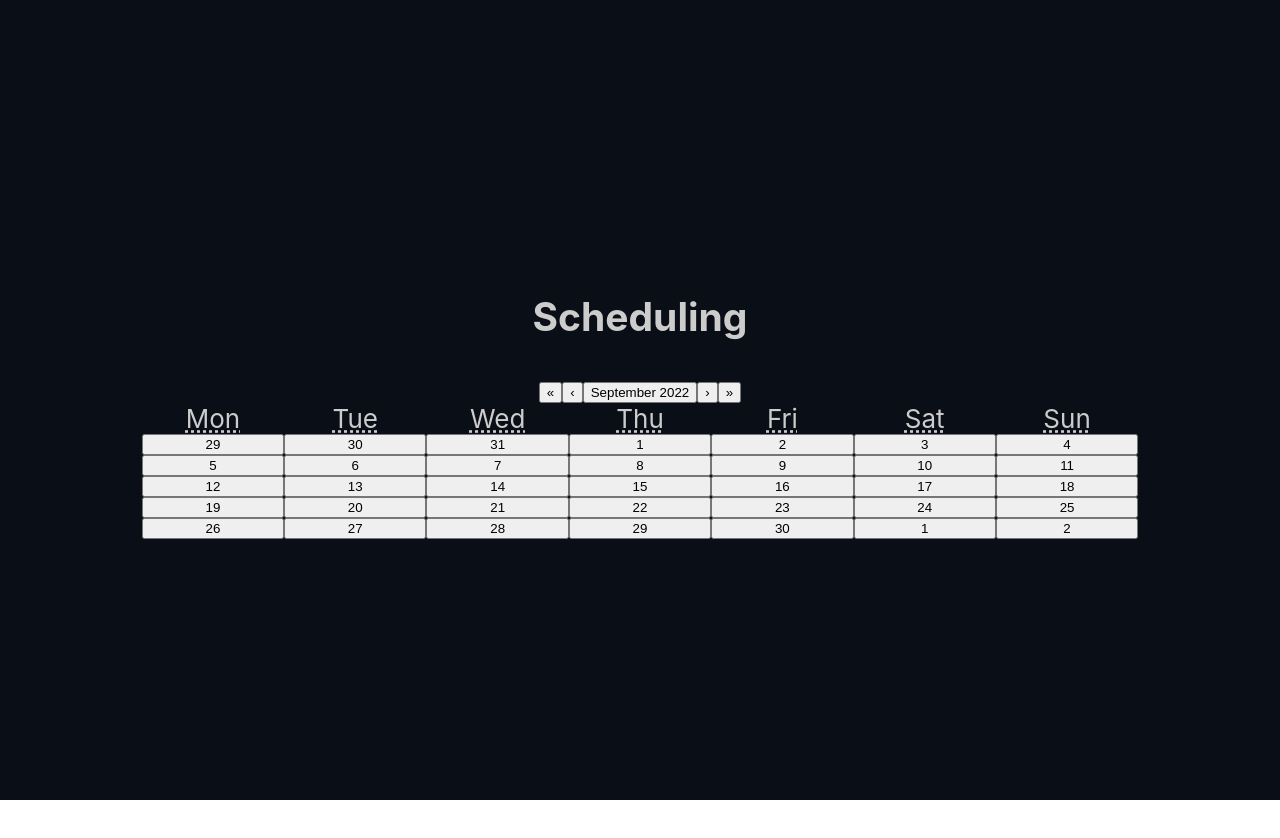
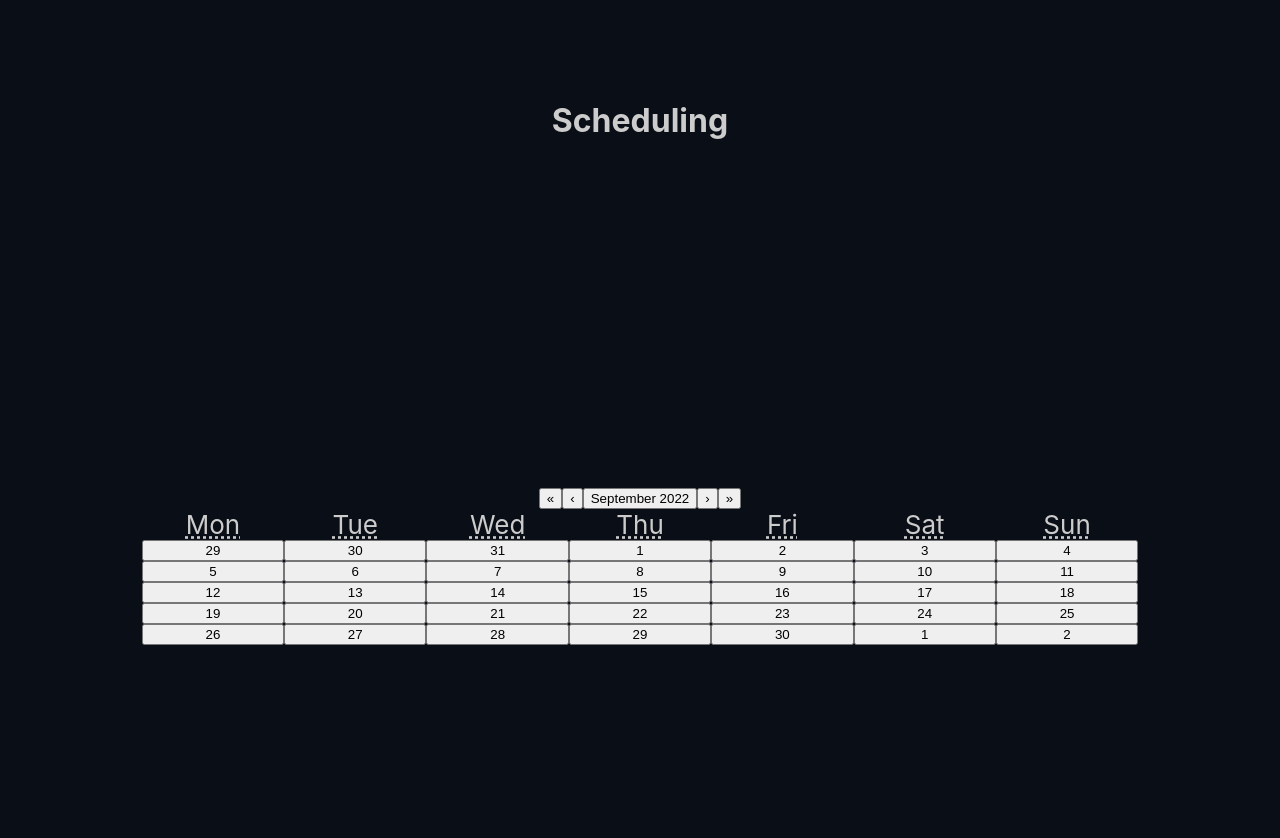
Before and after one commit to Mccullahz/test-app, a React (Create React App) app: page / in a window 1280 px wide. Shown: the top 838 px of the page. Before the commit the page ends 800 px from the top, so only its background shows below. Built offline with nearby package versions, Linux system fonts and the light colour scheme.

Commit message:
Changed scheduling header, changed from h2 to h1. Adjusted css to compensate.

```diff
--- a/src/App.css
+++ b/src/App.css
@@ -1,5 +1,8 @@
 .App {
   text-align: center;
+  background-color: #0a0e16;
+  color:rgb(204, 204, 204);
+  padding-top: 10vh;
 }
 
 .App-logo {
--- a/src/App.js
+++ b/src/App.js
@@ -5,11 +5,12 @@ import Calendar from 'react-calendar'
 function App() {
   const [value, onChange] = useState(new Date())
   return (
+
     <div className="App">
+      <h1>Scheduling</h1>
+
       <header className="App-header">
-        <h2>Scheduling</h2>
-
-      <Calendar onChange={onChange} value={value}/>
+        <Calendar onChange={onChange} value={value}/>
       </header>
     </div>
   );
```
